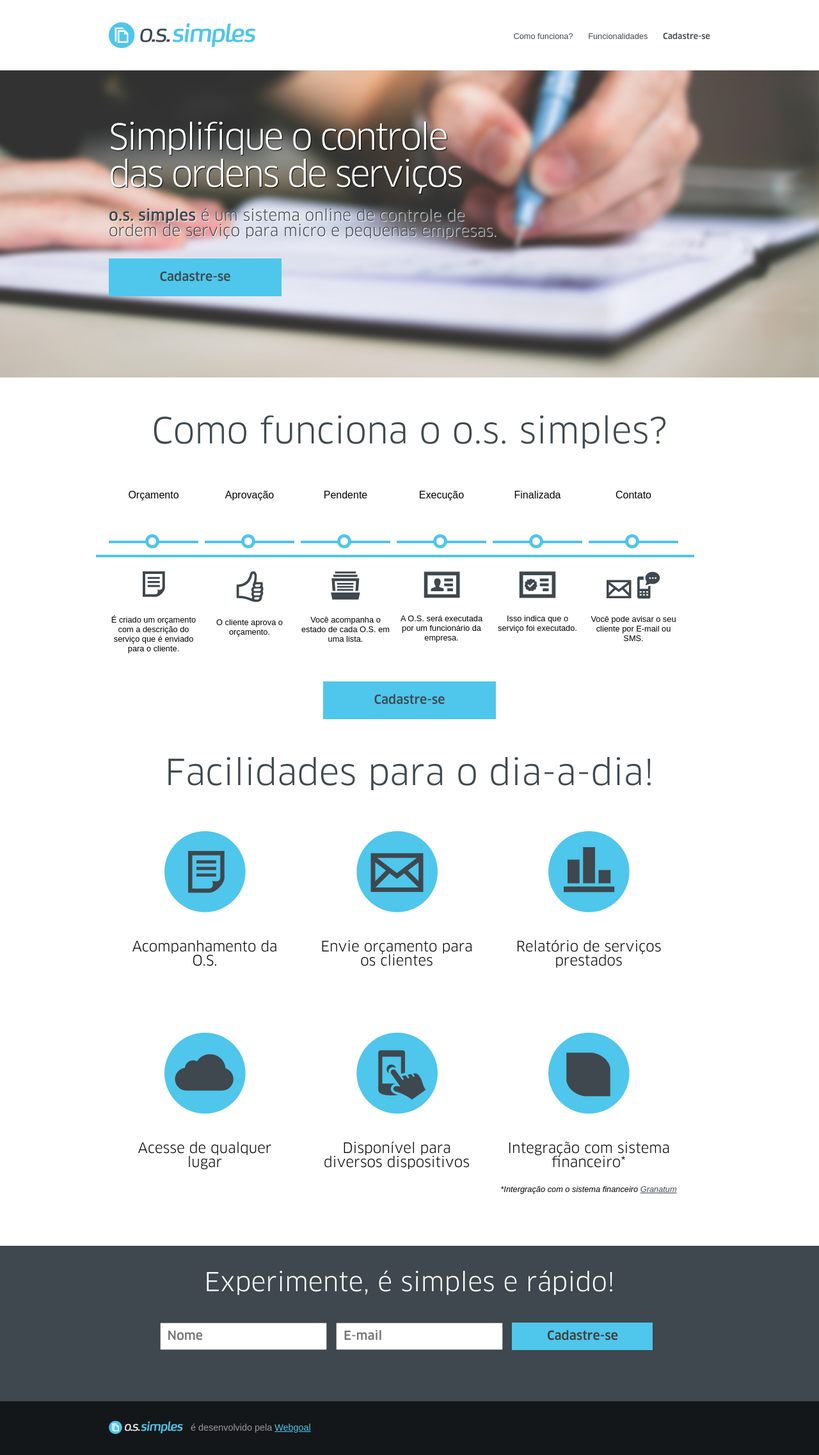
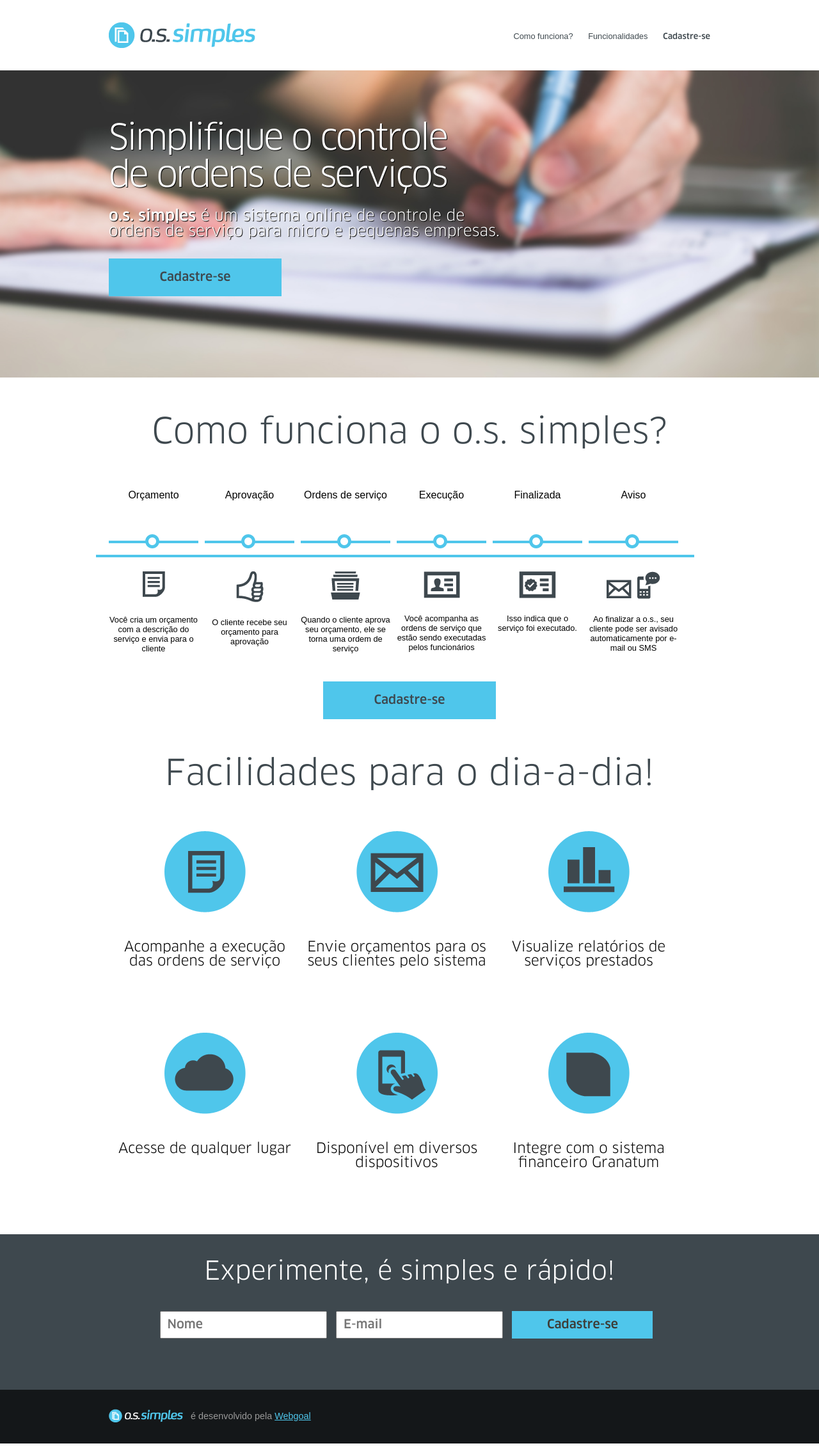
Before and after one commit to webgoal/os-simples-site, a Jekyll site: the page built from index.html, in a window 1280 px wide. Shown: the whole page at 64% size. Built offline with Jekyll 4.4.1, drawn with Linux system fonts in a browser that asks for light colours; Markdown is read by kramdown in place of the engine named in the settings; comment, search, counter and statistics services are not loaded.

Commit message:
Alteracoes de textos e cor do sub titulo

```diff
--- a/assets/css/main.css
+++ b/assets/css/main.css
@@ -90,11 +90,14 @@
 			background-size: cover;
 }
 
+section#hero h2, section#hero h3{
+	color: #FFF;
+	text-shadow: 1px 1px 1px rgba(0, 0, 0, 1);
+}
+
 section#hero h2{
 	width: 600px;
-	color: #FFF;
 	margin:80px 0 0 0;
-	text-shadow: 1px 1px 1px rgba(0, 0, 0, 1);
 	text-align: left;
 	letter-spacing: -3px;
 	line-height: 58px;
@@ -103,10 +106,8 @@
 section#hero h3{
 	font-family: ClanWeb-Book, sans-serif;
 	font-size: 24px;
-	color: #3e484e;
 	width: 620px;
 	margin:20px 0 30px 0;
-	text-shadow: 1px 1px 1px rgba(255, 255, 255, 1);
 }
 
 section#hero h3 span{
@@ -145,7 +146,7 @@
 section#content .facilidades li p{
 	font-family: ClanWeb-Book, sans-serif;
 	font-size: 22px;
-	padding:20px;
+	padding:20px 5px;
 }
 
 section#content .facilidades li img{
@@ -220,8 +221,3 @@
 	font-family: ClanWeb-Medium, sans-serif;
 	font-size: 1.6em;
 }
-
-.grid-4 span{
-	font-size: .8em;
-	font-style: italic;
-}
--- a/index.html
+++ b/index.html
@@ -16,8 +16,8 @@
 
 <section id="hero">
     <div class="container">
-        <h2>Simplifique o controle das ordens de serviços</h2>
-        <h3><span>o.s. simples</span> é um sistema online de controle de ordem de serviço para micro e pequenas empresas.</h3>
+        <h2>Simplifique o controle de ordens de serviços</h2>
+        <h3><span>o.s. simples</span> é um sistema online de controle de ordens de serviço para micro e pequenas empresas.</h3>
         <a id="btn-one" class="btn" href="#form" title="Cadastre-se">Cadastre-se</a>
     </div>
 </section>
@@ -27,25 +27,25 @@
         <div class="grid-2">
             <h4>Orçamento</h4>
             <img src="assets/images/icon-orcamento.png">
-            <p>É criado um orçamento com a descrição do serviço que é enviado para o cliente.</p>
+            <p>Você cria um orçamento com a descrição do serviço e envia para o cliente</p>
         </div>
 
         <div class="grid-2">
             <h4>Aprovação</h4>
             <img src="assets/images/icon-aprovacao.png">
-            <p>O cliente aprova o orçamento.</p>
+            <p>O cliente recebe seu orçamento para aprovação</p>
         </div>
 
         <div class="grid-2">
-            <h4>Pendente</h4>
+            <h4>Ordens de serviço</h4>
             <img src="assets/images/icon-pendente.png">
-            <p>Você acompanha o estado de cada O.S. em uma lista.</p>
+            <p>Quando o cliente aprova seu orçamento, ele se torna uma ordem de serviço</p>
         </div>
 
         <div class="grid-2">
             <h4>Execução</h4>
             <img src="assets/images/icon-execucao.png">
-            <p>A O.S. será executada por um funcionário da empresa.</p>
+            <p>Você acompanha as ordens de serviço que estão sendo executadas pelos funcionários</p>
         </div>
 
         <div class="grid-2">
@@ -55,9 +55,9 @@
         </div>
 
         <div class="grid-2">
-            <h4>Contato</h4>
+            <h4>Aviso</h4>
             <img src="assets/images/icon-contato.png">
-            <p>Você pode avisar o seu cliente por E-mail ou SMS.</p>
+            <p>Ao finalizar a o.s., seu cliente pode ser avisado automaticamente por e-mail ou SMS</p>
         </div>
 
         <div class="grid-12">
@@ -70,15 +70,15 @@
         <ul>
             <li class="grid-4">
                 <img src="assets/images/icon-acompanhamento.png">
-                <p>Acompanhamento da O.S.</p>
+                <p>Acompanhe a execução das ordens de serviço</p>
             </li>
             <li class="grid-4">
                 <img src="assets/images/icon-enviar.png">
-                <p>Envie orçamento para os clientes</p>
+                <p>Envie orçamentos para os seus clientes pelo sistema</p>
             </li>
             <li class="grid-4">
                 <img src="assets/images/icon-relatorio.png">
-                <p>Relatório de serviços prestados</p>
+                <p>Visualize relatórios de serviços prestados</p>
             </li>
             <li class="grid-4">
                 <img src="assets/images/icon-nuvem.png">
@@ -86,12 +86,11 @@
             </li>
             <li class="grid-4">
                 <img src="assets/images/icon-mobile.png">
-                <p>Disponível para diversos dispositivos</p>
+                <p>Disponível em diversos dispositivos</p>
             </li>
             <li class="grid-4">
                 <img src="assets/images/icon-granatum.png">
-                <p>Integração com sistema financeiro*</p>
-                <span>*Intergração com o sistema financeiro <a href="http://www.granatum.com.br" title="Sistema Financeiro Online para Micro e Pequenas Empresas - Granatum">Granatum</a></span>
+                <p>Integre com o sistema financeiro Granatum</p>
             </li>
         </ul>
     </div>
```
